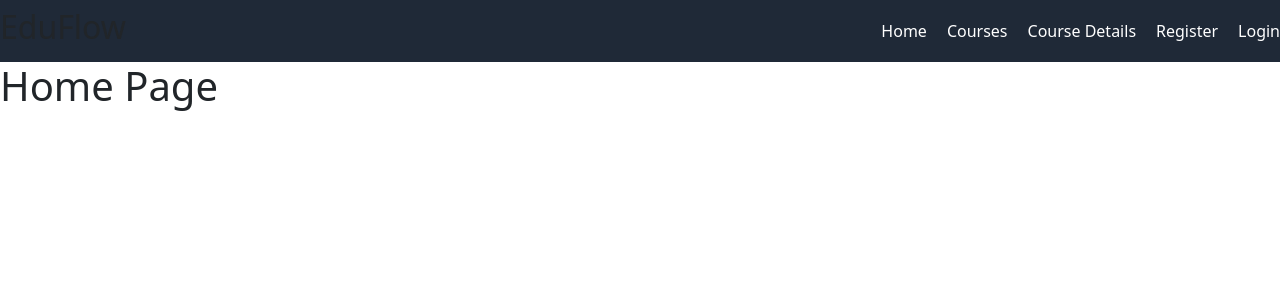
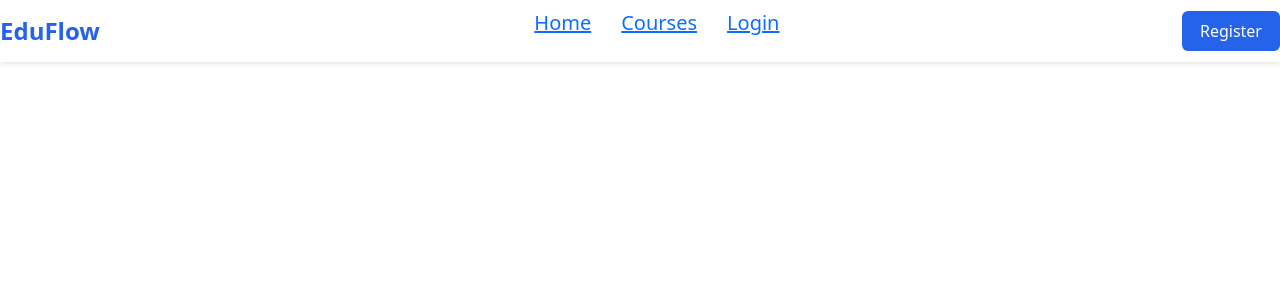
Before and after one commit to Gargi2706/EduFlow, a React (Vite) app in the folder frontend/: page /home in a window 1280 px wide. Shown: the top 300 px of the page. Built offline with nearby package versions, Linux system fonts and the light colour scheme.

Commit message:
initialize navbar component

```diff
--- a/frontend/package.json
+++ b/frontend/package.json
@@ -14,6 +14,7 @@
     "bootstrap": "^5.3.8",
     "react": "^19.2.0",
     "react-dom": "^19.2.0",
+    "react-icons": "^5.6.0",
     "react-router-dom": "^7.13.1"
   },
   "devDependencies": {
--- a/frontend/src/App.jsx
+++ b/frontend/src/App.jsx
@@ -1,21 +1,21 @@
 import { BrowserRouter, Routes, Route } from "react-router-dom";
 
-import Auth from "./pages/Auth";
+// import Auth from "./pages/Auth";
+// import Home from "./pages/Home";
+// import Courses from "./pages/Courses";
+// import CourseDetails from "./pages/CourseDetails";
 
-import Home from "./pages/Home";
-import Courses from "./pages/Courses";
-import CourseDetails from "./pages/CourseDetails";
-
-import Navbar from "./components/Navbar";
+import Navbar from "./components/Navbar/Navbar";
 
 function App() {
   return (
     <BrowserRouter>
+    <Navbar />
       <Routes>
 
 
-        <Route path="/" element={<Auth />} />
-        <Route
+        {/* <Route path="/" element={<Auth />} />  */}
+        {/* <Route
           path="/home"
           element={
             <>
@@ -43,7 +43,7 @@ function App() {
               <CourseDetails />
             </>
           }
-        />
+        /> */}
 
       </Routes>
     </BrowserRouter>
--- a/frontend/src/components/Navbar.jsx
+++ /dev/null
@@ -1,22 +0,0 @@
-import "../styles/navbar.css";
-import { Link } from "react-router-dom";
-
-function Navbar() {
-  return (
-    <nav className="navbar">
-      <h2>EduFlow</h2>
-
-      <div className="nav-links">
-        <Link to="/">Home</Link>
-        <Link to="/courses">Courses</Link>
-        <Link to="/courseDetails">Course Details</Link>
-        <Link to="/register">Register</Link>
-        <Link to="/login">Login</Link>
-
-
-      </div>
-    </nav>
-  );
-}
-
-export default Navbar;
--- /dev/null
+++ b/frontend/src/components/Navbar/Navbar.jsx
@@ -0,0 +1,33 @@
+
+import { Link } from "react-router-dom";
+import "./navbar.css";
+
+function Navbar() {
+  return (
+
+
+    <nav className="navbar">
+
+      <div className="logo">EduFlow</div>
+
+      <ul className="nav-links">
+        <li>
+          <Link to="/">Home</Link>
+        </li>
+        <li>
+          <Link to="/courses">Courses</Link>
+        </li>
+        <li>
+          <Link to="/login">Login</Link>
+        </li>
+         </ul>
+
+        <Link to="/register">
+          <button className="register-btn">Register</button>
+        </Link>
+
+    </nav>
+  );
+}
+
+export default Navbar;
--- /dev/null
+++ b/frontend/src/components/Navbar/navbar.css
@@ -0,0 +1,46 @@
+.navbar {
+  display: flex;
+  justify-content: space-between;
+  align-items: center;
+  background-color: white;
+  padding: 15px 50px;
+  box-shadow: 0 2px 5px rgba(0,0,0,0.1);
+}
+
+.logo {
+  font-weight: bold;
+  font-size: 24px;
+  color: #2563eb;
+}
+
+.nav-links {
+  display: flex;
+  list-style: none;
+  gap : 30px;
+  text-decoration: none;
+}
+
+.nav-links li {
+  cursor: pointer;
+  font-weight: 500;
+  font-size: 20px;
+  text-decoration: none;
+}
+
+.nav-links li:hover {
+/* color: #60a5fa; */
+   color: #2563eb;
+}
+
+.register-btn {
+  background-color: #2563eb;
+  color: white;
+  padding: 8px 18px;
+  border: none;
+  border-radius: 6px;
+  cursor: pointer;
+}
+
+.register-btn:hover {
+  background-color: #1d4ed8;
+}
--- a/frontend/src/styles/navbar.css
+++ /dev/null
@@ -1,21 +0,0 @@
-.navbar {
-  display: flex;
-  justify-content: space-between;
-  align-items: center;
-  background-color: #1f2937;
-  padding: 15px 40px;
-}
-
-.logo {
-  color: white;
-}
-
-.nav-links a {
-  color: white;
-  margin-left: 20px;
-  text-decoration: none;
-}
-
-.nav-links a:hover {
-  color: #60a5fa;
-}
```
Also changed, not shown: frontend/src/pages/Auth.jsx (+30 -20 lines), 1 other file (tests, documents, lock files or other folders).
